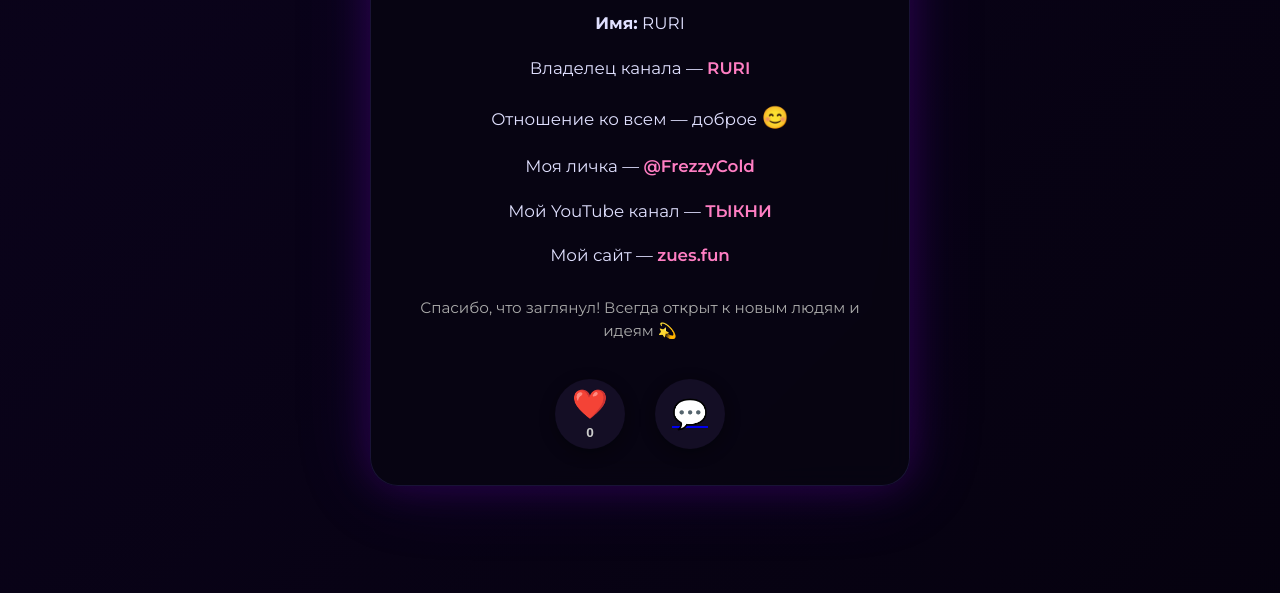
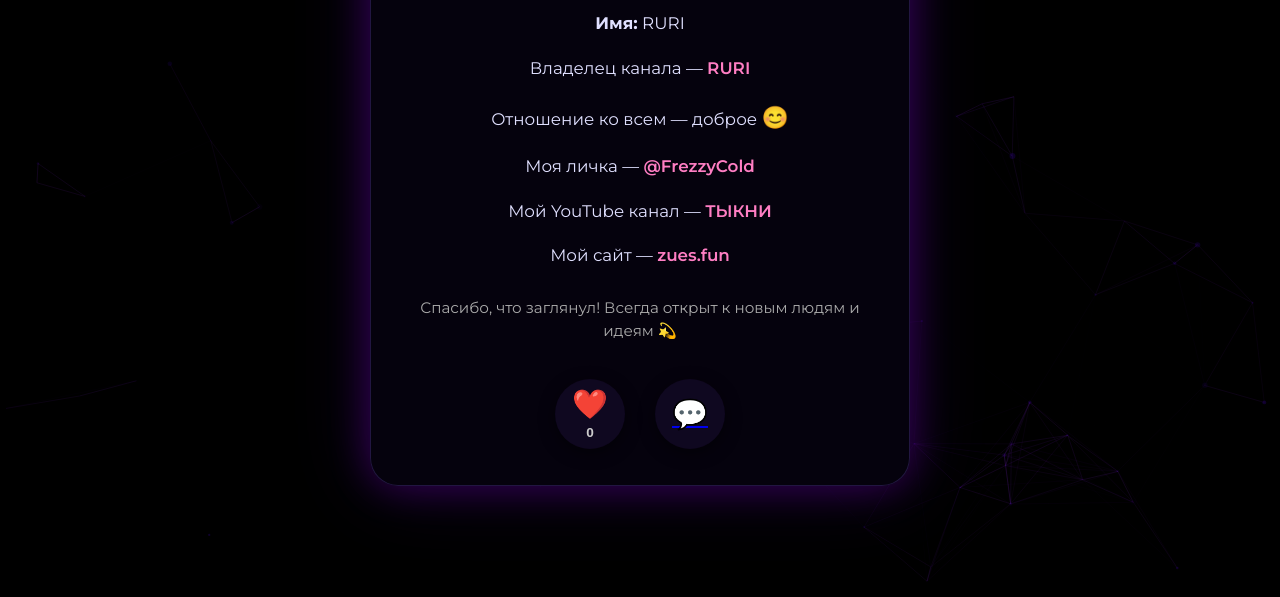
Before and after one commit to FrezzyCold/FrezzyCold, a plain HTML site: page index.html in a window 1280 px wide. Shown: the part 207-804 px from the top of the page. Drawn offline with nearby package versions, Linux system fonts and the light colour scheme.

Commit message:
Replace index.html with updated particles version and clear localStorage keys

```diff
--- a/index.html
+++ b/index.html
@@ -14,9 +14,7 @@
 
     body {
       font-family: 'Montserrat', sans-serif;
-      background: linear-gradient(135deg, #000000, #0a031a, #000000);
-      background-size: 400% 400%;
-      animation: bgPulse 25s ease infinite;
+      background: #000;
       color: #e0e0ff;
       min-height: 100vh;
       display: flex;
@@ -28,45 +26,28 @@
       padding: 16px;
     }
 
-    /* Мерцающие звёзды */
-    body::before {
-      content: "";
+    #particles-js {
       position: absolute;
-      top: 0; left: 0; right: 0; bottom: 0;
-      background-image:
-        radial-gradient(2px 2px at 20% 30%, #fff5, 0 2px),
-        radial-gradient(2px 2px at 70% 60%, #fffa, 0 2px),
-        radial-gradient(1px 1px at 40% 80%, #fff3, 0 1px),
-        radial-gradient(1px 1px at 90% 20%, #fffb, 0 1px);
-      animation: twinkle 8s infinite alternate;
-      pointer-events: none;
+      width: 100%;
+      height: 100%;
+      top: 0;
+      left: 0;
       z-index: 0;
-    }
-
-    @keyframes bgPulse {
-      0% { background-position: 0% 50%; }
-      50% { background-position: 100% 50%; }
-      100% { background-position: 0% 50%; }
-    }
-
-    @keyframes twinkle {
-      0% { opacity: 0.3; }
-      100% { opacity: 1; }
     }
 
     .card {
       position: relative;
       z-index: 2;
-      background: rgba(8, 5, 18, 0.85);
-      backdrop-filter: blur(14px);
+      background: rgba(6, 3, 15, 0.88);
+      backdrop-filter: blur(16px);
       border-radius: 28px;
       padding: 36px;
       max-width: 540px;
       width: 100%;
       box-shadow:
-        0 0 40px rgba(155, 0, 255, 0.2),
-        0 0 80px rgba(100, 0, 200, 0.15);
-      border: 1px solid rgba(100, 80, 200, 0.2);
+        0 0 40px rgba(155, 0, 255, 0.3),
+        0 0 80px rgba(100, 0, 200, 0.2);
+      border: 1px solid rgba(120, 80, 220, 0.25);
       animation: cardPop 1s cubic-bezier(0.34, 1.56, 0.64, 1) forwards;
       opacity: 0;
     }
@@ -79,7 +60,7 @@
     h1 {
       font-size: 2.4rem;
       margin-bottom: 26px;
-      background: linear-gradient(90deg, #ff6b9d, #ff8e53, #ff6b9d);
+      background: linear-gradient(90deg, #ff6b9d, #ff8e53);
       -webkit-background-clip: text;
       background-clip: text;
       color: transparent;
@@ -134,7 +115,6 @@
       line-height: 1.5;
     }
 
-    /* Реакции */
     .reactions {
       display: flex;
       justify-content: center;
@@ -143,7 +123,7 @@
     }
 
     .reaction-btn {
-      background: rgba(30, 20, 50, 0.6);
+      background: rgba(20, 10, 40, 0.7);
       border: none;
       width: 70px;
       height: 70px;
@@ -156,11 +136,11 @@
       color: #ff6b9d;
       cursor: pointer;
       transition: all 0.4s cubic-bezier(0.68, -0.55, 0.27, 1.55);
-      box-shadow: 0 4px 15px rgba(0, 0, 0, 0.4);
+      box-shadow: 0 4px 15px rgba(0, 0, 0, 0.5);
     }
 
     .reaction-btn:hover {
-      transform: scale(1.2) rotate(10deg);
+      transform: scale(1.2) rotate(8deg);
       color: #ff4da6;
       box-shadow: 0 0 25px rgba(255, 107, 157, 0.6);
     }
@@ -172,7 +152,11 @@
       font-weight: 600;
     }
 
-    /* Адаптация */
+    .liked {
+      color: #ff4da6 !important;
+      transform: scale(1.15) !important;
+    }
+
     @media (max-width: 480px) {
       h1 { font-size: 2rem; }
       .info-item { font-size: 1rem; }
@@ -185,6 +169,9 @@
   </style>
 </head>
 <body>
+
+  <!-- Частицы -->
+  <div id="particles-js"></div>
 
   <div class="card">
     <h1>BIO</h1>
@@ -206,30 +193,94 @@
         <div class="reaction-count" id="likeCount">0</div>
       </button>
       <a href="https://t.me/FrezzyCold" target="_blank">
-        <button class="reaction-btn">
-          💬
-        </button>
+        <button class="reaction-btn">💬</button>
       </a>
     </div>
   </div>
 
+  <!-- Particles.js -->
+  <script src="https://cdn.jsdelivr.net/particles.js/2.0.0/particles.min.js"></script>
   <script>
-    // Счётчик лайков с сохранением
+    particlesJS("particles-js", {
+      particles: {
+        number: { value: 60, density: { enable: true, value_area: 800 } },
+        color: { value: "#4a00e0" },
+        shape: { type: "circle" },
+        opacity: { value: 0.2, random: true },
+        size: { value: 3, random: true },
+        line_linked: {
+          enable: true,
+          distance: 150,
+          color: "#8a2be2",
+          opacity: 0.15,
+          width: 1
+        },
+        move: {
+          enable: true,
+          speed: 1.2,
+          direction: "none",
+          random: true,
+          straight: false,
+          out_mode: "out",
+          bounce: false
+        }
+      },
+      interactivity: {
+        detect_on: "canvas",
+        events: {
+          onhover: { enable: true, mode: "repulse" },
+          onclick: { enable: false },
+          resize: true
+        }
+      },
+      retina_detect: true
+    });
+  </script>
+
+  <script>
+    // Очистка данных like в localStorage (удаляем старые ключи)
+    try {
+      localStorage.removeItem('bioLikes');
+      localStorage.removeItem('bioLikesTotal');
+      localStorage.removeItem('bioUserLiked');
+    } catch (e) {
+      // Игнорируем ошибки в окружениях без localStorage
+      console.warn('localStorage unavailable or inaccessible', e);
+    }
+
     const likeBtn = document.getElementById('likeBtn');
     const likeCountEl = document.getElementById('likeCount');
 
-    let likes = localStorage.getItem('bioLikes');
-    likes = likes ? parseInt(likes) : 0;
+    // Загружаем данные
+    let likes = parseInt(localStorage.getItem('bioLikesTotal')) || 0;
+    const hasLiked = localStorage.getItem('bioUserLiked') === 'true';
+
     likeCountEl.textContent = likes;
+    if (hasLiked) {
+      likeBtn.classList.add('liked');
+      likeBtn.title = 'Уже лайкал';
+      likeBtn.disabled = true;
+    }
 
     likeBtn.addEventListener('click', () => {
+      if (localStorage.getItem('bioUserLiked') === 'true') return;
+
       likes++;
       likeCountEl.textContent = likes;
-      localStorage.setItem('bioLikes', likes);
+      try {
+        localStorage.setItem('bioLikesTotal', likes);
+        localStorage.setItem('bioUserLiked', 'true');
+      } catch (e) {
+        console.warn('Failed to write to localStorage', e);
+      }
+
+      likeBtn.classList.add('liked');
+      likeBtn.disabled = true;
+      likeBtn.title = 'Спасибо за лайк!';
+
+      // Короткая анимация
       likeBtn.style.transform = 'scale(1.3)';
-      setTimeout(() => {
-        likeBtn.style.transform = '';
-      }, 200);
+      setTimeout(() => likeBtn.style.transform = '', 200);
     });
   </script>
 </body>
```
